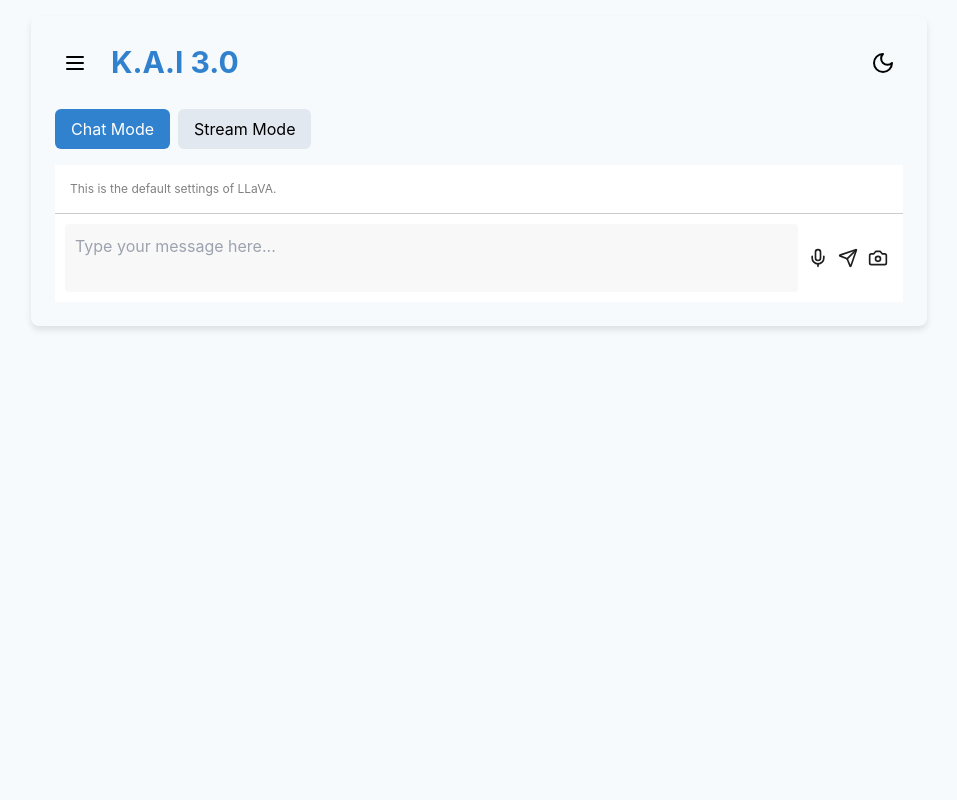
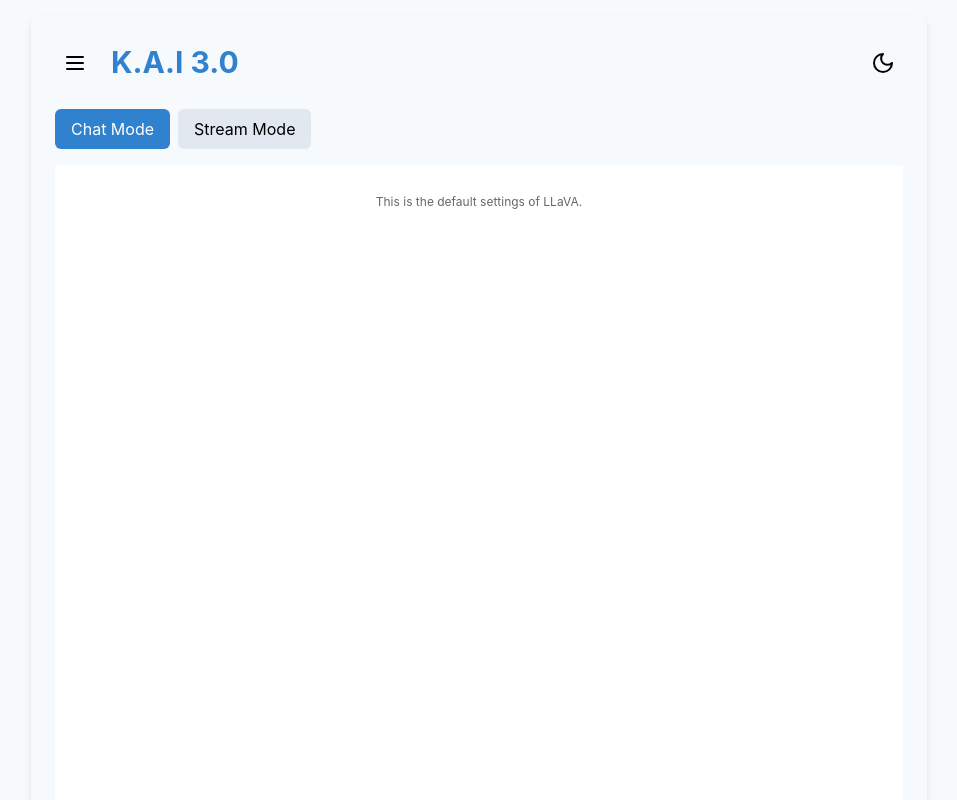
Before and after one commit to jxckles/Llava-KAI-React, a React (Vite) app: page / in a window 1280 px wide. Shown: the top 800 px of the page, without its empty margins (161-1118 px from the left). Built offline with nearby package versions, Linux system fonts and the light colour scheme.

Commit message:
Update ChatInterface.css

```diff
--- a/src/Components/ChatInterface.css
+++ b/src/Components/ChatInterface.css
@@ -1,9 +1,9 @@
-/* General */
 .chat-interface {
   display: flex;
   flex-direction: column;
-  height: 100%;
+  height: 100vh;
   width: 100%;
+  background-color: #ffffff;
 }
 
 .dark-mode {
@@ -22,105 +22,76 @@
   background-color: #ff4d4f;
   color: #fff;
   border-radius: 4px;
-  margin-bottom: 5px;
-}
-
-.error-message .dark {
-  background-color: #cf000f;
-}
-
-.error-message .light {
-  background-color: #ff4d4f;
+  margin: 10px;
+  display: flex;
+  justify-content: space-between;
+  align-items: center;
 }
 
 .hidden-input {
   display: none;
 }
 
-.image-selection-modal {
-  position: fixed;
-  top: 0;
-  left: 0;
-  right: 0;
-  bottom: 0;
-  background-color: rgba(0, 0, 0, 0.6);
-  display: flex;
-  align-items: center;
-  justify-content: center;
-}
-
-.modal-content {
-  background: white;
-  padding: 20px;
-  border-radius: 8px;
-  display: flex;
-  flex-direction: column;
-}
-
-.upload-button,
-.camera-button,
-.cancel-button {
-  margin: 5px 0;
-  padding: 10px;
-  border: none;
-  border-radius: 4px;
-  cursor: pointer;
-}
-
 .chat-history {
   flex: 1;
   overflow-y: auto;
-  padding: 10px;
+  padding: 20px;
+  display: flex;
+  flex-direction: column;
+  gap: 16px;
 }
 
 .settings-info {
-  color: gray;
+  color: #666;
   font-size: 12px;
-  padding: 5px;
+  text-align: center;
+  padding: 8px;
 }
 
 .message {
-  margin-bottom: 10px;
+  display: flex;
+  flex-direction: column;
+  gap: 8px;
+  max-width: 80%;
 }
 
 .message.user {
-  text-align: right;
+  align-self: flex-end;
 }
 
 .message.assistant {
-  text-align: left;
+  align-self: flex-start;
 }
 
 .message-content {
-  display: inline-block;
-  padding: 8px 12px;
-  border-radius: 8px;
-  max-width: 70%;
-  word-wrap: break-word;
+  padding: 12px 16px;
+  border-radius: 12px;
+  background-color: #f0f0f0;
 }
 
 .dark-mode .message-content {
-  background-color: #3a3a3a;
+  background-color: #2d2d2d;
 }
 
-.light-mode .message-content {
-  background-color: #f0f0f0;
+.message-image {
+  max-width: 200px;
+  border-radius: 8px;
+  margin-bottom: 8px;
 }
 
 .loading-spinner {
   display: flex;
-  align-items: center;
   justify-content: center;
-  padding: 20px 0;
+  padding: 20px;
 }
 
 .spinner {
-  border: 4px solid #f3f3f3;
-  border-top: 4px solid #3498db;
+  border: 3px solid #f3f3f3;
+  border-top: 3px solid #3498db;
   border-radius: 50%;
-  width: 40px;
-  height: 40px;
-  animation: spin 2s linear infinite;
+  width: 24px;
+  height: 24px;
+  animation: spin 1s linear infinite;
 }
 
 @keyframes spin {
@@ -129,60 +100,130 @@
 }
 
 .input-area {
+  padding: 16px;
+  border-top: 1px solid #eee;
   display: flex;
-  align-items: center;
-  padding: 10px;
-  border-top: 1px solid #ccc;
+  gap: 12px;
+  align-items: flex-end;
+}
+
+.dark-mode .input-area {
+  border-top-color: #333;
 }
 
 .text-input {
   flex: 1;
-  border: none;
-  border-radius: 4px;
-  padding: 10px;
-  margin-right: 5px;
+  min-height: 40px;
+  max-height: 120px;
+  padding: 8px 12px;
+  border: 1px solid #ddd;
+  border-radius: 8px;
   resize: none;
+  font-size: 14px;
+  line-height: 1.5;
 }
 
-.text-input.dark {
-  background-color: #2b2b2b;
+.dark-mode .text-input {
+  background-color: #2d2d2d;
+  border-color: #444;
   color: #fff;
 }
 
-.text-input.light {
-  background-color: #f8f8f8;
-  color: #1e1e1e;
+.control-buttons {
+  display: flex;
+  gap: 8px;
 }
 
-.mic-button,
-.send-button,
-.camera-button {
+.control-button {
   border: none;
   background-color: transparent;
   cursor: pointer;
-  padding: 5px;
+  padding: 8px;
+  display: flex;
+  align-items: center;
+  justify-content: center;
+  border-radius: 50%;
+  width: 40px;
+  height: 40px;
+  transition: background-color 0.2s;
+  color: #666;
+}
+
+.control-button:hover {
+  background-color: rgba(0, 0, 0, 0.05);
+}
+
+.control-button.active {
+  background-color: #007bff;
+  color: white;
+}
+
+.dark-mode .control-button {
+  color: #999;
+}
+
+.dark-mode .control-button:hover {
+  background-color: rgba(255, 255, 255, 0.1);
+}
+
+.dark-mode .control-button.active {
+  background-color: #0056b3;
 }
 
 .selected-image-container {
   position: relative;
-  margin-right: 10px;
+  width: 100px;
 }
 
 .selected-image {
-  width: 100px;
+  width: 100%;
   height: 100px;
+  object-fit: cover;
   border-radius: 8px;
-  object-fit: cover;
 }
 
 .remove-image-button {
   position: absolute;
-  top: -5px;
-  right: -5px;
+  top: -8px;
+  right: -8px;
   background-color: #ff4d4f;
+  color: white;
+  border: none;
   border-radius: 50%;
-  color: #fff;
+  width: 24px;
+  height: 24px;
+  display: flex;
+  align-items: center;
+  justify-content: center;
+  cursor: pointer;
+  padding: 0;
+}
+
+.tts-toggle {
+  position: fixed;
+  top: 20px;
+  right: 20px;
+  z-index: 1000;
+  padding: 8px 16px;
+  border-radius: 20px;
   border: none;
+  background-color: #007bff;
+  color: white;
   cursor: pointer;
-  padding: 2px;
+  display: flex;
+  align-items: center;
+  gap: 8px;
+  box-shadow: 0 2px 4px rgba(0, 0, 0, 0.1);
 }
+
+.tts-toggle.active {
+  background-color: #28a745;
+}
+
+.dark-mode .tts-toggle {
+  background-color: #0056b3;
+}
+
+.dark-mode .tts-toggle.active {
+  background-color: #1e7e34;
+}
```
